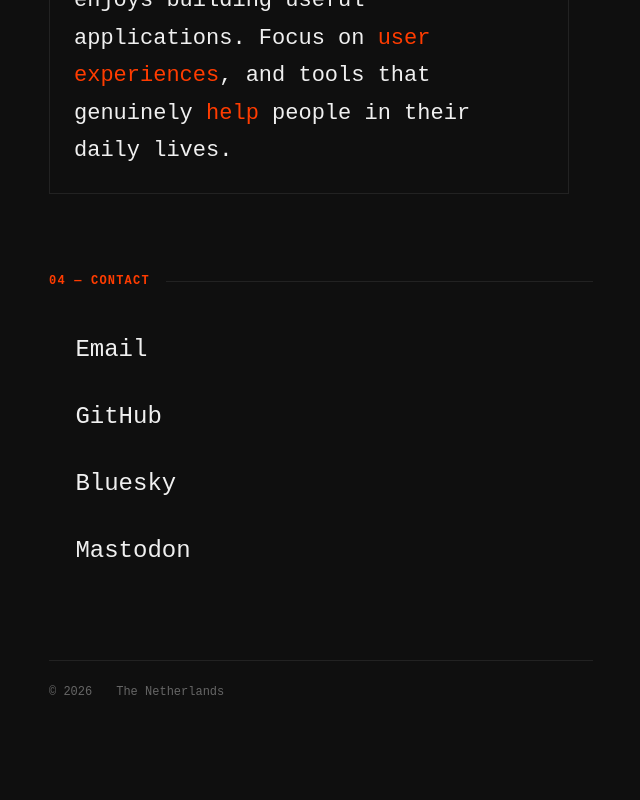
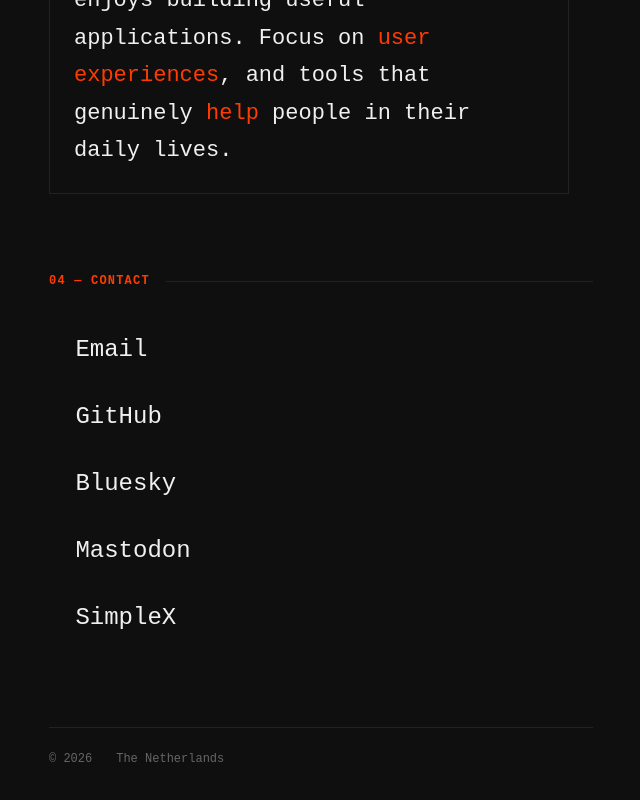
Before and after one commit to thomasboom/thomasboom, a Next.js app in the folder website/: page / in a window 1280 px wide. Shown: the part 1388-2188 px from the top of the page, without its empty margins (639-1279 px from the left). Before the commit the page ends 2135 px from the top, so only its background shows below. Built offline with nearby package versions, Linux system fonts and the light colour scheme; a web font is replaced by a local one.

Commit message:
Update Contact.tsx

```diff
--- a/website/app/components/Contact.tsx
+++ b/website/app/components/Contact.tsx
@@ -4,6 +4,7 @@ export default function Contact() {
     { label: 'GitHub', href: 'https://github.com/thomasboom' },
     { label: 'Bluesky', href: 'https://bsky.app/profile/thomasboom123.bsky.social' },
     { label: 'Mastodon', href: 'https://mastodon.social/@thomasnow/' },
+    { label: 'SimpleX', href: 'https://smp10.simplex.im/a#jBZThpSaprUifiAuVeRN0Ikvq-YRCRDcqWSDaIV6MoM' }
   ];
 
   return (
```
